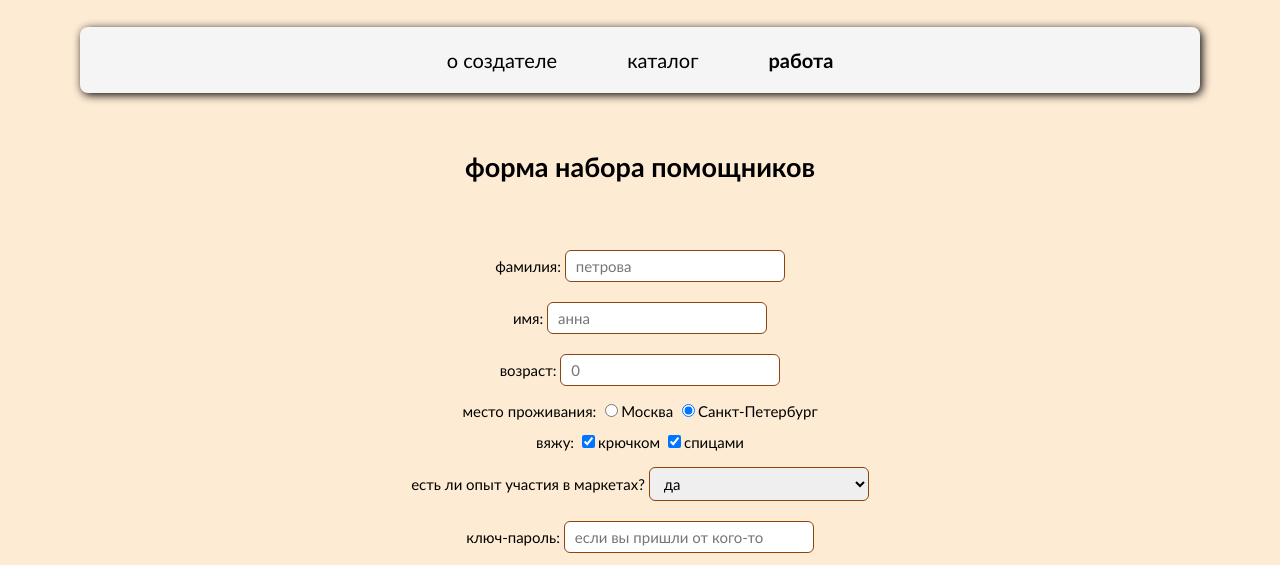
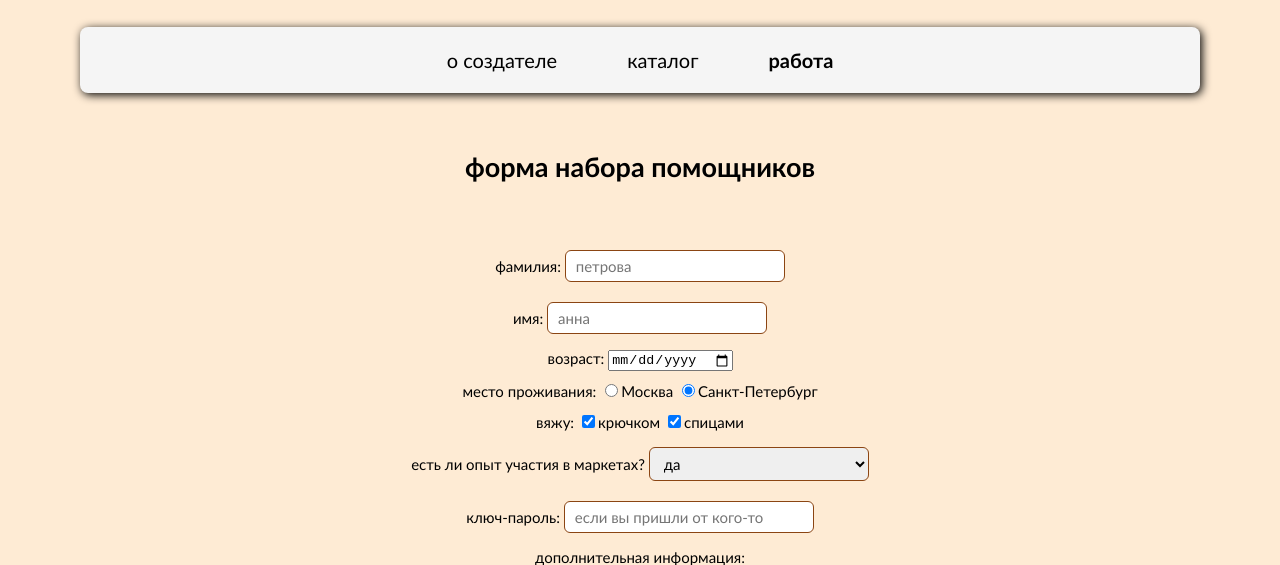
Before and after one commit to usalomatova/warmhookadaptive, a plain HTML site: page form.html in a window 1280 px wide. Shown: the part 181-746 px from the top of the page. Drawn offline with Linux system fonts and the light colour scheme.

Commit message:
Update form.html

```diff
--- a/form.html
+++ b/form.html
@@ -29,7 +29,7 @@
                 <form action="https://google.com" target="_blank" method="get">
                 <p>фамилия: <input type="Text" name="first_name" size=20  placeholder="петрова"></p>
                 <p>имя: <input type="Text" name="last_name" size=20  placeholder="анна"></p>
-                <p>возраст: <input type="Number" name="age" size=20 placeholder="0"></p>
+                <p>возраст: <input type="date" name="age" size=20 placeholder="0"></p>
                 <p>место проживания:
                     <input type="Radio" name="place" value="Moscow">Москва
                     <input type="Radio" name="place" value="SaintP" checked >Санкт-Петербург
```
